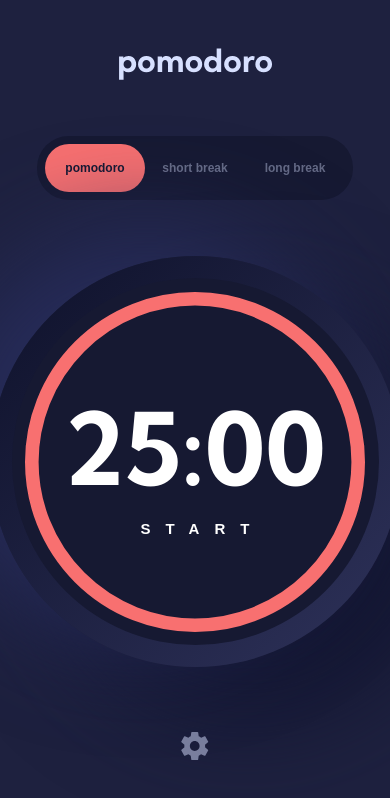
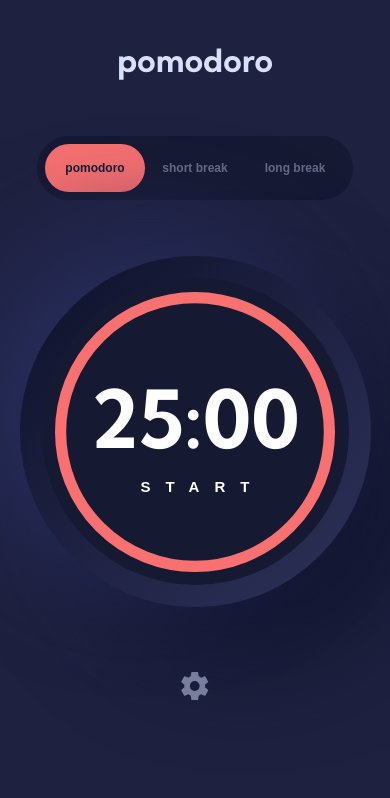
Before and after one commit to Jamario/pomodoro, a React (Create React App) app: page / in a window 390 px wide. Shown: the top 798 px of the page. Built offline with nearby package versions, Linux system fonts and the light colour scheme.

Commit message:
Session4. The timer size changes with the screen size.

```diff
--- a/src/components/Timers/Timer/Timer.module.css
+++ b/src/components/Timers/Timer/Timer.module.css
@@ -23,8 +23,8 @@
     flex-direction: column;
     align-items: center;
     justify-content: center;
-    height: 340px;
-    width: 340px;
+    height: 280px;
+    width: 280px;
     position: relative;
 }
 
@@ -61,8 +61,6 @@
 }
 
 .svgContainer svg {
-    height: 340px;
-    width: 340px;
     transform: rotate(-90deg);
 }
 
--- a/src/components/Timers/Timer/Timer.tsx
+++ b/src/components/Timers/Timer/Timer.tsx
@@ -7,6 +7,7 @@ import { TimerState } from "../types";
 import styles from "./Timer.module.css";
 import { useApp } from "../../../contexts/appContext";
 import { usePrevious } from "../../../hooks/custom";
+import { useMediaQuery } from "../../../hooks/timer";
 
 type TimerProps = {
     countdownStartTime: number;
@@ -14,21 +15,27 @@ type TimerProps = {
     changeTimerState: (newTimerState: TimerState) => void;
 };
 
-const entireStrokeLength = 1030;
-
 const Timer = ({ countdownStartTime, timerState, changeTimerState }: TimerProps): JSX.Element => {
+    const timerStyles = useMediaQuery("(max-width: 550px)");
     const [countdownSegment, setCountdownSegment] = useState(0);
+    const [strokeDashOffsetValue, setOffsetValue] = useState(0);
     const [currentTime, setCurrentTime] = useState(countdownStartTime);
     const [intervalID, setIntervalID] = useState<number | undefined>(undefined);
+
     const previousCountdownStartTime = usePrevious(countdownStartTime);
 
     const { getCurrentGlobalStyle } = useApp();
     const { color } = getCurrentGlobalStyle();
 
     useEffect(() => {
-        const segment = entireStrokeLength / countdownStartTime;
+        const segment = timerStyles.circumference / countdownStartTime;
         setCountdownSegment(segment);
-    }, [countdownStartTime]);
+    }, [countdownStartTime, timerStyles.circumference]);
+
+    useEffect(() => {
+        const strokeDashOffsetValue = timerStyles.circumference - countdownSegment * currentTime;
+        setOffsetValue(strokeDashOffsetValue);
+    }, [countdownSegment, timerStyles.circumference, currentTime]);
 
     useEffect(() => {
         if (intervalID && currentTime <= 0) {
@@ -86,8 +93,6 @@ const Timer = ({ countdownStartTime, timerState, changeTimerState }: TimerProps)
         }
     };
 
-    const strokeDashOffsetValue = entireStrokeLength - countdownSegment * currentTime;
-
     const { minutes, seconds } = getMinutesAndSeconds(currentTime);
     const timeString = displayTime(minutes, seconds);
 
@@ -118,21 +123,30 @@ const Timer = ({ countdownStartTime, timerState, changeTimerState }: TimerProps)
         <div>
             <div className={styles.outerRing}>
                 <div className={styles.innerRing}>
-                    <div className={styles.timeface}>
+                    <div
+                        className={styles.timeface}
+                        style={{ height: timerStyles.diameter, width: timerStyles.diameter }}
+                    >
                         <div className={styles.svgContainer}>
-                            <svg xmlns="http://www.w3.org/2000/svg">
+                            <svg
+                                xmlns="http://www.w3.org/2000/svg"
+                                height={timerStyles.diameter}
+                                width={timerStyles.diameter}
+                            >
                                 <circle
                                     cx="50%"
                                     cy="50%"
                                     r="48%"
                                     className={styles.progressBar}
                                     stroke={color}
-                                    strokeDasharray={entireStrokeLength}
+                                    strokeDasharray={timerStyles.circumference}
                                     strokeDashoffset={strokeDashOffsetValue}
                                 />
                             </svg>
                         </div>
-                        <p className={styles.time}>{timeString}</p>
+                        <p className={styles.time} style={{ fontSize: timerStyles.fontSize }}>
+                            {timeString}
+                        </p>
                         <button className={styles.stateButton} onClick={handleClick}>
                             {getStateButtonText(timerState)}
                         </button>
--- /dev/null
+++ b/src/hooks/timer.ts
@@ -0,0 +1,31 @@
+import { useState, useEffect } from "react";
+
+const styles = {
+    small: {
+        diameter: 280,
+        circumference: 880,
+        fontSize: '8rem',
+    },
+    large: {
+        diameter: 340,
+        circumference: 1030,
+        fontSize: '9rem',
+    }
+};
+
+export function useMediaQuery(query: string) {
+    const result = window.matchMedia(query);
+    const initialStyles = result.matches ? styles.small : styles.large;
+    const [timerStyles, setTimerStyles] = useState(initialStyles);
+
+    useEffect(() => {
+        const wm = window.matchMedia(query);
+        const handleChange = ({matches}: MediaQueryListEvent) => setTimerStyles(matches ? styles.small : styles.large);
+        wm.addEventListener("change", handleChange);
+
+        return () => wm.removeEventListener("change", handleChange);
+    }, [query]);
+
+
+    return timerStyles;
+  }
```
